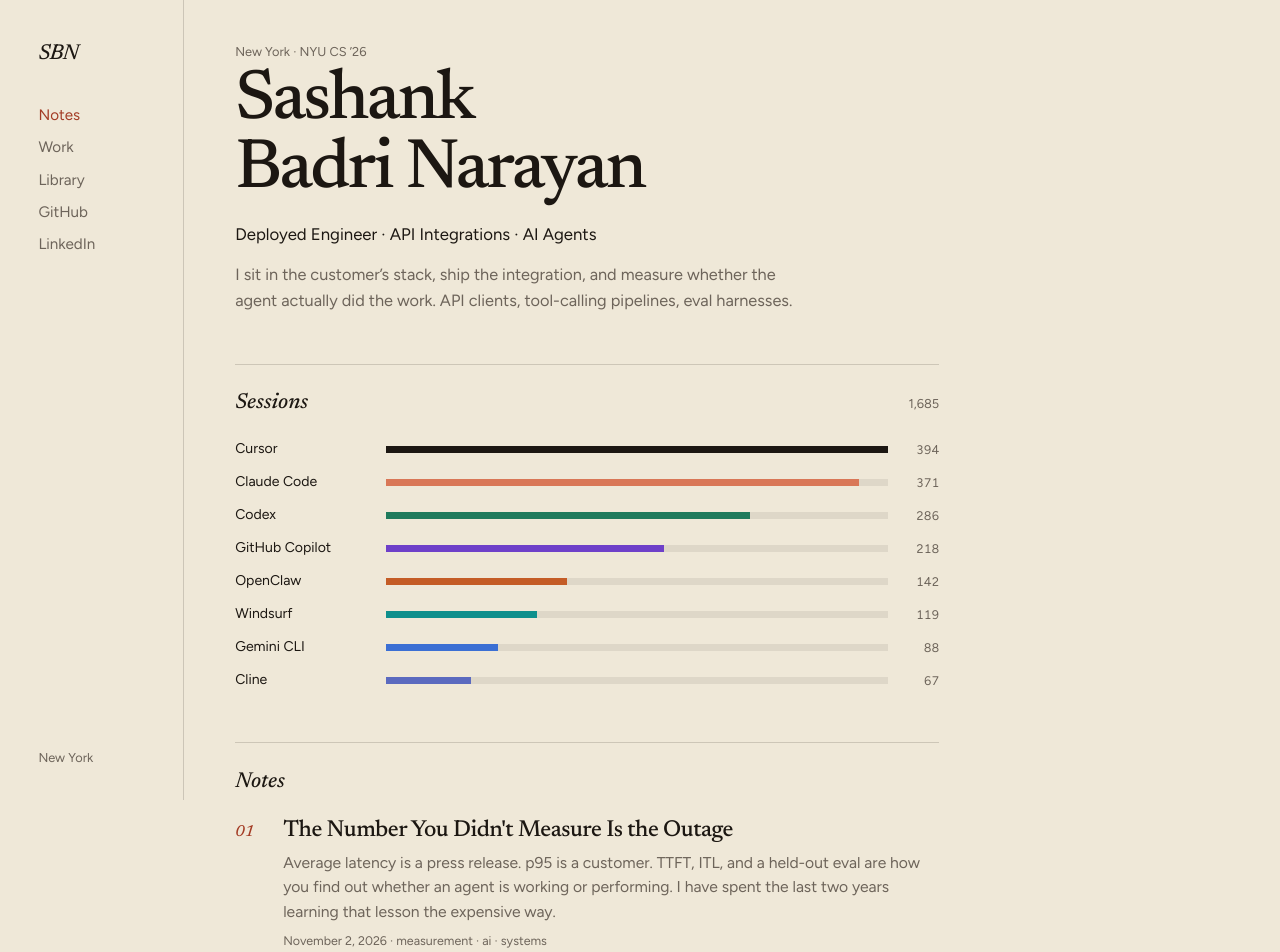
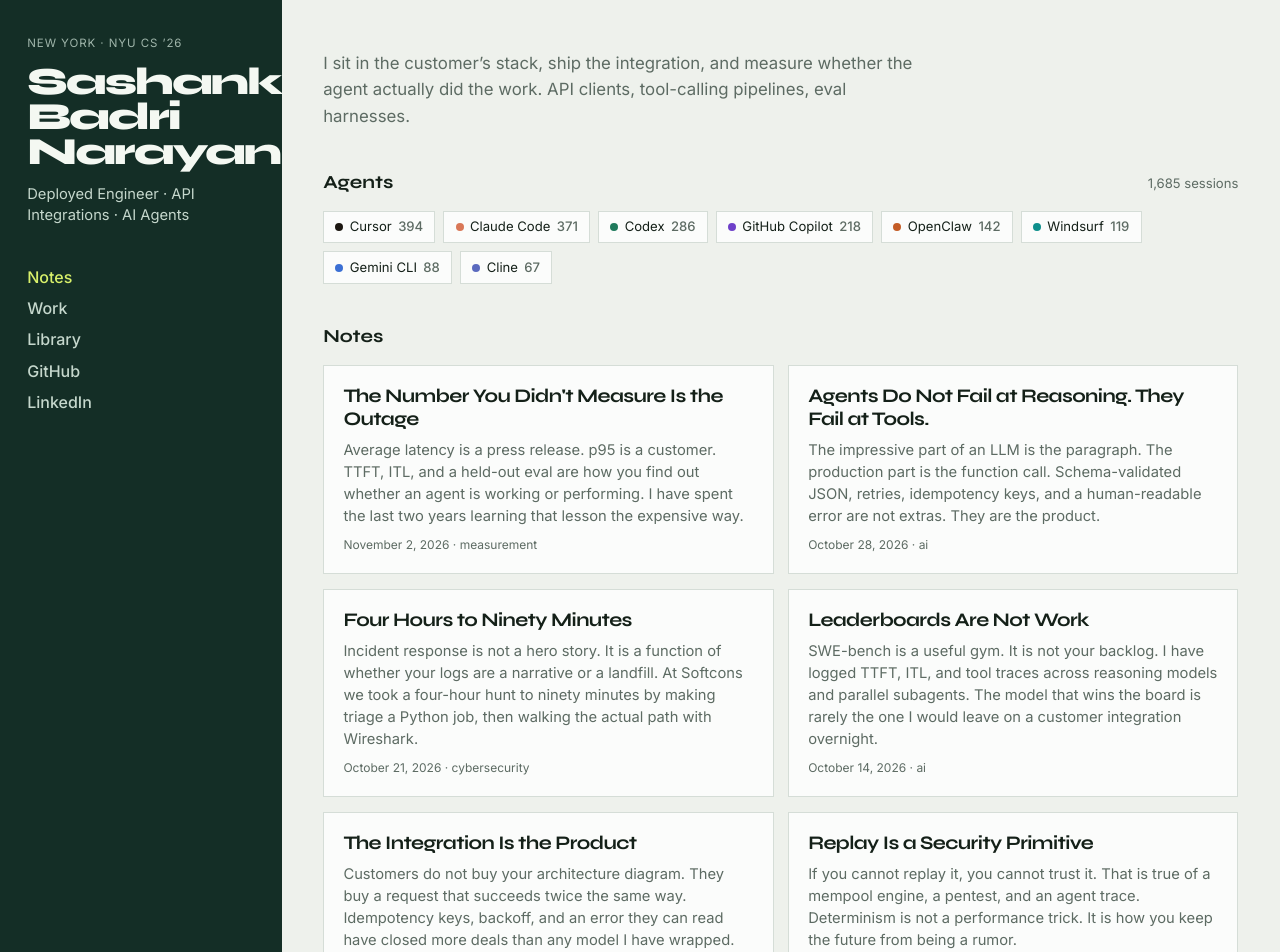
Before and after one commit to bsashank2710/sashank-portfolio, a React (Vite) app: page / in a window 1280 px wide. Shown: the top 952 px of the page. Built offline with nearby package versions, Linux system fonts and the light colour scheme.

Commit message:
Switch to a pine studio layout so the site no longer reads as a cream journal.

```diff
--- a/index.html
+++ b/index.html
@@ -3,6 +3,7 @@
   <head>
     <meta charset="UTF-8" />
     <meta name="viewport" content="width=device-width, initial-scale=1.0" />
+    <meta name="theme-color" content="#142e26" />
     <title>Sashank Badri Narayan · Deployed Engineer</title>
     <meta
       name="description"
@@ -12,7 +13,7 @@
     <link rel="preconnect" href="https://fonts.googleapis.com" />
     <link rel="preconnect" href="https://fonts.gstatic.com" crossorigin />
     <link
-      href="https://fonts.googleapis.com/css2?family=Figtree:wght@400;500;600&family=Newsreader:ital,opsz,wght@0,6..72,400;0,6..72,500;0,6..72,600;1,6..72,500&display=swap"
+      href="https://fonts.googleapis.com/css2?family=Inter:wght@400;500;600&family=Syne:wght@600;700;800&display=swap"
       rel="stylesheet"
     />
   </head>
--- a/src/App.tsx
+++ b/src/App.tsx
@@ -1,5 +1,5 @@
 import { useEffect, useState } from 'react'
-import { MAX_SESSIONS, TOOLS, TOTAL_ACTIONS } from './data/activity'
+import { TOOLS, TOTAL_ACTIONS } from './data/activity'
 import { BUILDING, ON_THE_WEB } from './data/work'
 import { CURRENTLY_READING, LIBRARY } from './data/library'
 import { WRITINGS, getWriting } from './data/writings'
@@ -20,9 +20,15 @@ function Layout({ children }: { children: React.ReactNode }) {
   return (
     <div className="shell">
       <aside className="rail">
-        <a className="mark" href={href('/')}>
-          SBN
-        </a>
+        <div>
+          <p className="rail-kicker">New York · NYU CS ’26</p>
+          <a className="identity" href={href('/')}>
+            <span>Sashank</span>
+            <span>Badri</span>
+            <span>Narayan</span>
+          </a>
+          <p className="rail-tag">{SITE.tagline}</p>
+        </div>
         <nav className="nav">
           <a className={onNotes ? 'is-active' : ''} href={href('/')}>
             Notes
@@ -40,82 +46,56 @@ function Layout({ children }: { children: React.ReactNode }) {
             LinkedIn
           </a>
         </nav>
-        <p className="rail-meta">New York</p>
+        <a className="rail-mail" href={SITE.email}>
+          Email me
+        </a>
       </aside>
-      <main className="page">
-        {children}
-        <footer className="site-footer">
-          <span>© 2026 {SITE.name}</span>
-          <a href={SITE.email}>Email</a>
-        </footer>
-      </main>
+      <main className="page">{children}</main>
     </div>
   )
 }
 
 function Home() {
   return (
-    <div className="stack">
-      <header className="hero">
-        <p className="dateline">New York · NYU CS ’26</p>
-        <h1>
-          Sashank
-          <br />
-          Badri Narayan
-        </h1>
-        <p className="tagline">{SITE.tagline}</p>
-        <p className="bio">
+    <div className="canvas">
+      <header className="intro">
+        <p>
           I sit in the customer’s stack, ship the integration, and measure whether the agent actually
           did the work. API clients, tool-calling pipelines, eval harnesses.
         </p>
       </header>
 
-      <section className="panel">
-        <div className="panel-head">
-          <h2>Sessions</h2>
-          <span>{TOTAL_ACTIONS.toLocaleString()}</span>
+      <section>
+        <div className="section-head">
+          <h2>Agents</h2>
+          <span>{TOTAL_ACTIONS.toLocaleString()} sessions</span>
         </div>
-        <ul className="session-bars">
+        <ul className="chips">
           {TOOLS.map((tool) => (
             <li key={tool.id}>
-              <span className="session-name">{tool.name}</span>
-              <span className="bar-track">
-                <span
-                  className="bar-fill"
-                  style={{
-                    width: `${(tool.sessions / MAX_SESSIONS) * 100}%`,
-                    background: tool.color,
-                  }}
-                />
-              </span>
-              <span className="session-n">{tool.sessions}</span>
+              <i style={{ background: tool.color }} />
+              {tool.name}
+              <b>{tool.sessions}</b>
             </li>
           ))}
         </ul>
       </section>
 
-      <section className="panel">
-        <div className="panel-head">
+      <section>
+        <div className="section-head">
           <h2>Notes</h2>
         </div>
-        <ol className="notes">
-          {WRITINGS.map((w, i) => (
-            <li key={w.slug}>
-              <span className="note-num">{String(i + 1).padStart(2, '0')}</span>
-              <div>
-                <a className="writing-title" href={href(`/writings/${w.slug}`)}>
-                  {w.title}
-                </a>
-                <p className="writing-excerpt">{w.excerpt}</p>
-                <p className="writing-meta">
-                  {w.date}
-                  {' · '}
-                  {w.tags.join(' · ')}
-                </p>
-              </div>
-            </li>
+        <div className="card-grid">
+          {WRITINGS.map((w) => (
+            <a key={w.slug} className="card" href={href(`/writings/${w.slug}`)}>
+              <h3>{w.title}</h3>
+              <p>{w.excerpt}</p>
+              <span>
+                {w.date} · {w.tags[0]}
+              </span>
+            </a>
           ))}
-        </ol>
+        </div>
       </section>
     </div>
   )
@@ -123,9 +103,9 @@ function Home() {
 
 function WorkItemRow({ item }: { item: (typeof BUILDING)[number] }) {
   return (
-    <li className="work-item">
-      <span className="work-name">{item.name}</span>
-      <ul className="work-points">
+    <li className="card work-card">
+      <h3>{item.name}</h3>
+      <ul>
         {item.points.map((point) => (
           <li key={point}>{point}</li>
         ))}
@@ -136,29 +116,28 @@ function WorkItemRow({ item }: { item: (typeof BUILDING)[number] }) {
 
 function Work() {
   return (
-    <div className="stack inner">
-      <header className="page-head">
-        <p className="dateline">Selected work</p>
-        <h1 className="page-title">Work</h1>
-        <p className="lede">What I am building now, and what already shipped.</p>
+    <div className="canvas">
+      <header className="intro">
+        <h1>Work</h1>
+        <p>What I am building now, and what already shipped.</p>
       </header>
 
-      <section className="panel">
-        <div className="panel-head">
+      <section>
+        <div className="section-head">
           <h2>Now</h2>
         </div>
-        <ul className="work-list">
+        <ul className="card-grid">
           {BUILDING.map((item) => (
             <WorkItemRow key={item.name} item={item} />
           ))}
         </ul>
       </section>
 
-      <section className="panel">
-        <div className="panel-head">
+      <section>
+        <div className="section-head">
           <h2>Shipped</h2>
         </div>
-        <ul className="work-list">
+        <ul className="card-grid">
           {ON_THE_WEB.map((item) => (
             <WorkItemRow key={item.name} item={item} />
           ))}
@@ -170,36 +149,35 @@ function Work() {
 
 function Library() {
   return (
-    <div className="stack inner">
-      <header className="page-head">
-        <p className="dateline">On the desk</p>
-        <h1 className="page-title">Library</h1>
-        <p className="lede">What I am reading, and what I want to read next.</p>
+    <div className="canvas">
+      <header className="intro">
+        <h1>Library</h1>
+        <p>What I am reading, and what I want to read next.</p>
       </header>
 
-      <section className="panel">
-        <div className="panel-head">
+      <section>
+        <div className="section-head">
           <h2>Now</h2>
         </div>
-        <ul className="shelf">
+        <ul className="book-grid">
           {CURRENTLY_READING.map((b) => (
             <li key={b.title} className="is-now">
-              <span className="book-title">{b.title}</span>
-              <span className="author">{b.author}</span>
+              <strong>{b.title}</strong>
+              <span>{b.author}</span>
             </li>
           ))}
         </ul>
       </section>
 
-      <section className="panel">
-        <div className="panel-head">
+      <section>
+        <div className="section-head">
           <h2>Next</h2>
         </div>
-        <ul className="shelf cols">
+        <ul className="book-grid">
           {LIBRARY.map((b) => (
             <li key={`${b.title}-${b.author}`}>
-              <span className="book-title">{b.title}</span>
-              <span className="author">{b.author}</span>
+              <strong>{b.title}</strong>
+              <span>{b.author}</span>
             </li>
           ))}
         </ul>
@@ -212,22 +190,22 @@ function Writing({ slug }: { slug: string }) {
   const post = getWriting(slug)
   if (!post) {
     return (
-      <div className="stack inner">
+      <div className="canvas">
         <a className="back" href={href('/')}>
-          Back to notes
+          All notes
         </a>
-        <p className="lede">That piece isn't here.</p>
+        <p>That piece isn't here.</p>
       </div>
     )
   }
   return (
     <article className="article">
       <a className="back" href={href('/')}>
-        Back to notes
+        All notes
       </a>
-      <p className="dateline">{post.date}</p>
+      <span className="meta">{post.date}</span>
       <h1>{post.title}</h1>
-      <p className="writing-meta">{post.tags.join(' · ')}</p>
+      <p className="meta">{post.tags.join(' · ')}</p>
       <div className="body">
         {post.body.split(/\n\n+/).map((p) => (
           <p key={p.slice(0, 32)}>{p}</p>
--- a/src/styles.css
+++ b/src/styles.css
@@ -1,12 +1,14 @@
 :root {
-  --paper: #efe8d8;
-  --ink: #1c1712;
-  --mute: #6d645a;
-  --accent: #a33b24;
-  --rule: rgba(28, 23, 18, 0.16);
-  --track: rgba(28, 23, 18, 0.08);
-  --serif: 'Newsreader', 'Times New Roman', serif;
-  --sans: 'Figtree', ui-sans-serif, system-ui, sans-serif;
+  --pine: #142e26;
+  --pine-2: #1c3d33;
+  --lime: #d8f06a;
+  --fog: #eef1ec;
+  --card: #fbfcfb;
+  --ink: #142018;
+  --mute: #5d6b63;
+  --line: #d5ddd7;
+  --display: 'Syne', ui-sans-serif, sans-serif;
+  --sans: 'Inter', ui-sans-serif, system-ui, sans-serif;
 }
 
 * {
@@ -19,14 +21,14 @@ html,
 body,
 #root {
   min-height: 100%;
-  background: var(--paper);
+  background: var(--fog);
   color: var(--ink);
 }
 
 body {
   font-family: var(--sans);
   font-size: 16px;
-  line-height: 1.55;
+  line-height: 1.5;
   -webkit-font-smoothing: antialiased;
 }
 
@@ -35,369 +37,312 @@ a {
   text-decoration: none;
 }
 
+ul {
+  list-style: none;
+}
+
 .shell {
   display: grid;
-  grid-template-columns: 10.5rem minmax(0, 1fr);
+  grid-template-columns: minmax(17rem, 22vw) minmax(0, 1fr);
   min-height: 100vh;
-  max-width: 78rem;
-  margin: 0 auto;
 }
 
 .rail {
-  position: sticky;
-  top: 0;
   display: flex;
-  height: 100vh;
   flex-direction: column;
-  gap: 2rem;
-  padding: 2.4rem 1.4rem 2rem;
-  border-right: 1px solid var(--rule);
+  gap: 2.4rem;
+  padding: 2.2rem 1.7rem;
+  background: var(--pine);
+  color: #e8f0ea;
 }
 
-.mark {
-  font-family: var(--serif);
-  font-size: 1.35rem;
-  font-style: italic;
-  font-weight: 500;
-  letter-spacing: -0.03em;
+.rail-kicker {
+  font-size: 0.72rem;
+  letter-spacing: 0.08em;
+  text-transform: uppercase;
+  color: #9fb5aa;
+}
+
+.identity {
+  display: flex;
+  flex-direction: column;
+  margin: 0.7rem 0 0.9rem;
+  font-family: var(--display);
+  font-size: clamp(2rem, 3vw, 2.7rem);
+  font-weight: 800;
+  line-height: 0.92;
+  letter-spacing: -0.05em;
+  color: #f4f8f2;
+}
+
+.rail-tag {
+  max-width: 16rem;
+  color: #c5d7cc;
+  font-size: 0.92rem;
+  line-height: 1.45;
 }
 
 .nav {
   display: flex;
   flex-direction: column;
-  gap: 0.55rem;
-  font-size: 0.95rem;
-  color: var(--mute);
+  gap: 0.45rem;
+  font-size: 1rem;
+  font-weight: 500;
+}
+
+.nav a {
+  width: fit-content;
+  color: #c5d7cc;
 }
 
 .nav a:hover,
 .nav a.is-active {
-  color: var(--accent);
+  color: var(--lime);
 }
 
-.rail-meta {
+.rail-mail {
   margin-top: auto;
-  font-size: 0.8rem;
-  color: var(--mute);
+  width: fit-content;
+  padding: 0.55rem 0.85rem;
+  background: var(--lime);
+  color: var(--pine);
+  font-size: 0.85rem;
+  font-weight: 600;
+}
+
+.rail-mail:hover {
+  filter: brightness(1.05);
 }
 
 .page {
   min-width: 0;
-  padding: 2.6rem 3.2rem 3.5rem;
+  padding: 2.4rem 2.6rem 3.5rem;
 }
 
-.stack {
+.canvas,
+.article {
+  max-width: 64rem;
+}
+
+.canvas {
   display: flex;
   flex-direction: column;
-  gap: 3.2rem;
-  max-width: 44rem;
+  gap: 2.4rem;
 }
 
-.hero h1,
-.page-title,
-.article h1 {
-  font-family: var(--serif);
-  font-weight: 500;
-  letter-spacing: -0.035em;
-  line-height: 0.98;
+.intro h1 {
+  font-family: var(--display);
+  font-size: clamp(2rem, 4vw, 3rem);
+  font-weight: 800;
+  letter-spacing: -0.04em;
+  line-height: 1;
 }
 
-.hero h1 {
-  font-size: clamp(2.7rem, 7vw, 4.4rem);
-  margin: 0.35rem 0 1rem;
-}
-
-.dateline {
-  font-size: 0.8rem;
+.intro p {
+  max-width: 38rem;
+  margin-top: 0.7rem;
   color: var(--mute);
-}
-
-.tagline {
   font-size: 1.05rem;
-  color: var(--ink);
-}
-
-.bio,
-.lede {
-  max-width: 36rem;
-  margin-top: 0.85rem;
-  color: var(--mute);
-  font-size: 1.02rem;
   line-height: 1.6;
 }
 
-.panel {
-  padding-top: 1.4rem;
-  border-top: 1px solid var(--rule);
-}
-
-.panel-head {
+.section-head {
   display: flex;
   align-items: baseline;
   justify-content: space-between;
   gap: 1rem;
-  margin-bottom: 1.1rem;
+  margin-bottom: 0.9rem;
 }
 
-.panel-head h2 {
-  font-family: var(--serif);
-  font-size: 1.35rem;
-  font-weight: 500;
-  font-style: italic;
+.section-head h2 {
+  font-family: var(--display);
+  font-size: 1.15rem;
+  font-weight: 700;
 }
 
-.panel-head span {
-  font-size: 0.8rem;
+.section-head span {
   color: var(--mute);
+  font-size: 0.82rem;
 }
 
-.session-bars {
-  list-style: none;
+.chips {
+  display: flex;
+  flex-wrap: wrap;
+  gap: 0.5rem;
+}
+
+.chips li {
+  display: inline-flex;
+  align-items: center;
+  gap: 0.4rem;
+  padding: 0.35rem 0.7rem;
+  background: var(--card);
+  border: 1px solid var(--line);
+  font-size: 0.82rem;
+}
+
+.chips i {
+  width: 8px;
+  height: 8px;
+  border-radius: 99px;
+}
+
+.chips b {
+  color: var(--mute);
+  font-weight: 500;
+}
+
+.card-grid {
+  display: grid;
+  grid-template-columns: repeat(2, minmax(0, 1fr));
+  gap: 0.9rem;
+}
+
+.card {
   display: flex;
   flex-direction: column;
+  gap: 0.55rem;
+  min-height: 100%;
+  padding: 1.15rem 1.2rem 1.2rem;
+  background: var(--card);
+  border: 1px solid var(--line);
+}
+
+a.card:hover,
+.card.work-card:hover {
+  border-color: var(--pine);
+}
+
+.card h3,
+.work-card h3 {
+  font-family: var(--display);
+  font-size: 1.2rem;
+  font-weight: 700;
+  letter-spacing: -0.03em;
+  line-height: 1.2;
+}
+
+.card p,
+.work-card ul {
+  color: var(--mute);
+  font-size: 0.92rem;
+  line-height: 1.5;
+}
+
+.card span {
+  margin-top: auto;
+  color: var(--mute);
+  font-size: 0.75rem;
+}
+
+.work-card ul {
+  padding-left: 1.05rem;
+  list-style: disc;
+}
+
+.work-card li + li {
+  margin-top: 0.25rem;
+}
+
+.book-grid {
+  display: grid;
+  grid-template-columns: repeat(2, minmax(0, 1fr));
   gap: 0.7rem;
 }
 
-.session-bars li {
-  display: grid;
-  grid-template-columns: 8.6rem minmax(0, 1fr) 2.4rem;
-  align-items: center;
-  gap: 0.8rem;
+.book-grid li {
+  padding: 0.95rem 1rem;
+  background: var(--card);
+  border: 1px solid var(--line);
 }
 
-.session-name {
+.book-grid strong {
+  display: block;
+  font-weight: 600;
+}
+
+.book-grid span {
+  color: var(--mute);
   font-size: 0.88rem;
 }
 
-.bar-track {
-  display: block;
-  height: 7px;
-  overflow: hidden;
-  background: var(--track);
-}
-
-.bar-fill {
-  display: block;
-  height: 100%;
-}
-
-.session-n {
-  font-size: 0.78rem;
-  color: var(--mute);
-  text-align: right;
-  font-variant-numeric: tabular-nums;
-}
-
-.notes {
-  list-style: none;
-  display: flex;
-  flex-direction: column;
-  gap: 1.8rem;
-}
-
-.notes li {
-  display: grid;
-  grid-template-columns: 2.1rem minmax(0, 1fr);
-  gap: 0.9rem;
-}
-
-.note-num {
-  font-family: var(--serif);
-  font-style: italic;
-  color: var(--accent);
-  padding-top: 0.2rem;
-}
-
-.writing-title {
-  font-family: var(--serif);
-  font-size: 1.45rem;
-  font-weight: 500;
-  letter-spacing: -0.02em;
-  line-height: 1.2;
-}
-
-.writing-title:hover {
-  color: var(--accent);
-}
-
-.writing-excerpt {
-  margin-top: 0.4rem;
-  color: var(--mute);
-  font-size: 0.98rem;
-  line-height: 1.55;
-}
-
-.writing-meta {
-  margin-top: 0.45rem;
-  font-size: 0.78rem;
-  color: var(--mute);
-}
-
-.page-head .page-title {
-  font-size: clamp(2.2rem, 5vw, 3.2rem);
-  margin: 0.2rem 0 0;
-}
-
-.inner .lede {
-  margin-bottom: 0;
-}
-
-.work-list {
-  list-style: none;
-  display: flex;
-  flex-direction: column;
-  gap: 1.5rem;
-}
-
-.work-name {
-  font-family: var(--serif);
-  font-size: 1.2rem;
-  font-weight: 500;
-}
-
-.work-points {
-  margin-top: 0.4rem;
-  padding-left: 1.1rem;
-  color: var(--mute);
-}
-
-.work-points li + li {
-  margin-top: 0.18rem;
-}
-
-.shelf {
-  list-style: none;
-  display: flex;
-  flex-direction: column;
-  gap: 0.85rem;
-}
-
-.shelf.cols {
-  display: grid;
-  grid-template-columns: 1fr 1fr;
-  gap: 0.95rem 2rem;
-}
-
-.shelf li {
-  display: flex;
-  flex-direction: column;
-  gap: 0.1rem;
-}
-
-.book-title {
-  font-family: var(--serif);
-  font-size: 1.05rem;
-}
-
-.author {
-  font-size: 0.88rem;
-  color: var(--mute);
-}
-
-.is-now .book-title {
-  color: var(--accent);
+.is-now {
+  border-color: var(--pine);
+  background: #e7eee8;
 }
 
 .article {
   max-width: 40rem;
 }
 
+.back {
+  display: inline-block;
+  margin-bottom: 1.3rem;
+  color: var(--mute);
+  font-size: 0.88rem;
+}
+
+.back:hover {
+  color: var(--pine);
+}
+
 .article h1 {
-  font-size: clamp(2rem, 4.5vw, 3rem);
+  font-family: var(--display);
+  font-size: clamp(1.8rem, 4vw, 2.6rem);
+  font-weight: 800;
+  letter-spacing: -0.04em;
+  line-height: 1.1;
   margin: 0.35rem 0 0.7rem;
 }
 
+.meta {
+  color: var(--mute);
+  font-size: 0.82rem;
+}
+
 .article .body {
-  margin-top: 1.7rem;
-  font-family: var(--serif);
-  font-size: 1.16rem;
+  margin-top: 1.6rem;
+  font-size: 1.05rem;
   line-height: 1.7;
 }
 
 .article .body p + p {
-  margin-top: 1.2em;
+  margin-top: 1.15em;
 }
 
-.back {
-  display: inline-block;
-  margin-bottom: 1.4rem;
-  font-size: 0.88rem;
-  color: var(--mute);
-}
-
-.back:hover {
-  color: var(--accent);
-}
-
-.site-footer {
-  display: flex;
-  flex-wrap: wrap;
-  gap: 1rem 1.5rem;
-  max-width: 44rem;
-  margin-top: 4.5rem;
-  padding-top: 1.2rem;
-  border-top: 1px solid var(--rule);
-  font-size: 0.82rem;
-  color: var(--mute);
-}
-
-.site-footer a:hover {
-  color: var(--accent);
-}
-
-@media (max-width: 800px) {
+@media (max-width: 860px) {
   .shell {
     grid-template-columns: 1fr;
   }
 
   .rail {
-    position: sticky;
-    top: 0;
-    z-index: 5;
-    height: auto;
+    gap: 1rem;
+    padding: 1.2rem 1.15rem 1.3rem;
+  }
+
+  .identity {
     flex-direction: row;
     flex-wrap: wrap;
-    align-items: baseline;
-    gap: 0.8rem 1.2rem;
-    padding: 1rem 1.2rem;
-    background: var(--paper);
-    border-right: 0;
-    border-bottom: 1px solid var(--rule);
+    gap: 0.35rem;
+    font-size: 1.7rem;
   }
 
   .nav {
     flex-direction: row;
     flex-wrap: wrap;
-    gap: 0.75rem 1rem;
+    gap: 0.7rem 1rem;
   }
 
-  .rail-meta {
-    display: none;
+  .rail-mail {
+    margin-top: 0.2rem;
   }
 
   .page {
-    padding: 1.6rem 1.2rem 2.5rem;
+    padding: 1.4rem 1.15rem 2.4rem;
   }
 
-  .session-bars li {
-    grid-template-columns: 1fr auto;
-    gap: 0.35rem 0.7rem;
-  }
-
-  .session-name {
-    grid-column: 1;
-  }
-
-  .session-n {
-    grid-column: 2;
-    grid-row: 1;
-  }
-
-  .bar-track {
-    grid-column: 1 / -1;
-  }
-
-  .shelf.cols {
+  .card-grid,
+  .book-grid {
     grid-template-columns: 1fr;
   }
 }
```
Also changed, not shown: public/favicon.svg.
